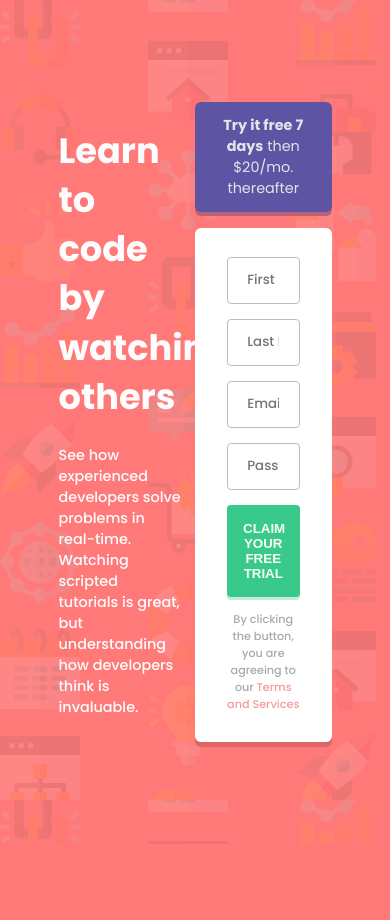
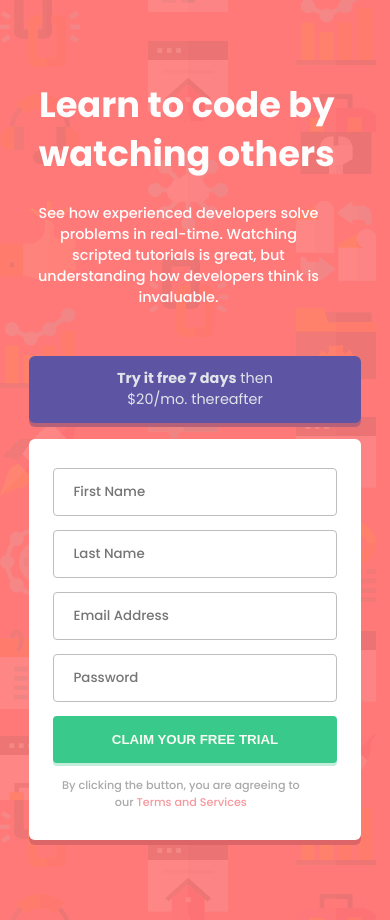
Before and after one commit to k-gourav/Signup-form, a React (Vite) app: page / in a window 390 px wide. Before the commit the page ends 844 px from the top, so only its background shows below. Built offline with nearby package versions, Linux system fonts and the light colour scheme.

Commit message:
feat: add responsive layout for Signup content and form component - Added responsive layout for Signup page

```diff
--- a/src/components/SignupContent/SignupContent.module.css
+++ b/src/components/SignupContent/SignupContent.module.css
@@ -26,3 +26,22 @@
   gap: 1.5rem;
   width: 35%;
 }
+
+@media screen and (max-width: 756px) {
+  .signup__page{
+    flex-direction: column;
+    gap: 3rem;
+    padding: 5rem 0;
+  }
+  .signup__content{
+    width: 85%;
+  }
+  .signup__title{
+    width: 95%;
+    text-align: center;
+  }
+  .signup__body{
+    text-align: center;
+  }
+
+}
--- a/src/components/SignupForm/SignupForm.module.css
+++ b/src/components/SignupForm/SignupForm.module.css
@@ -10,7 +10,7 @@
     color: #e2e4e9;
     background-color: #5d54a3;
     border-radius: 6px;
-    padding: 0.8rem;
+    padding: 0.8rem 5rem;
     text-align: center;
     font-size: 0.9rem;
     box-shadow: 0 4px 0 0 #b76179;
@@ -54,3 +54,15 @@
     font-weight: 600;
     box-shadow: 0 3px 0 0 #c1edda;
 }
+
+@media screen and (max-width: 756px) {
+    .signupform__content{
+        width: 85%;
+    }
+    .signup__terms{
+        width: 90%;
+    }
+    .signupform__body{
+        padding: 1.8rem 1.5rem;
+    }
+}
```
